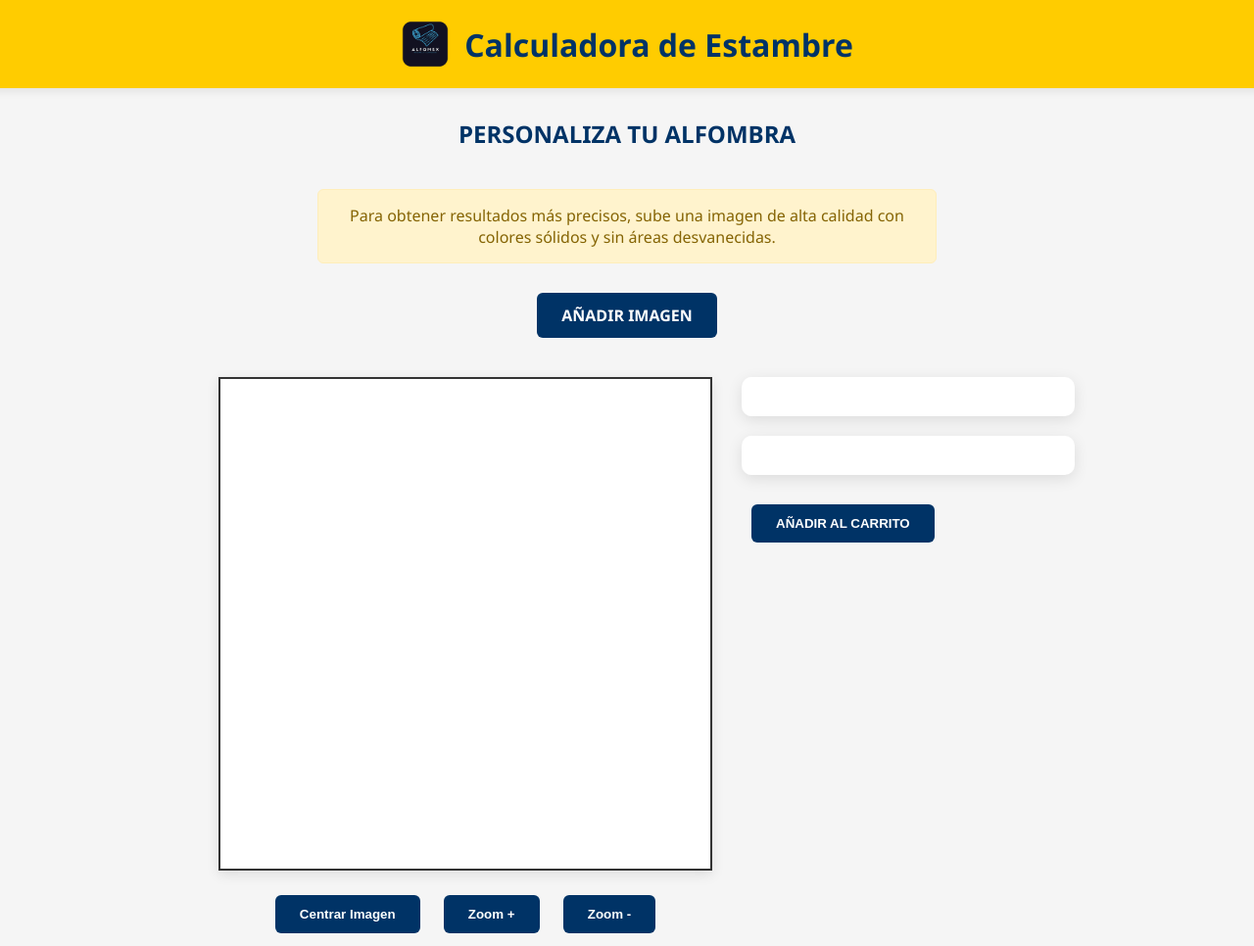
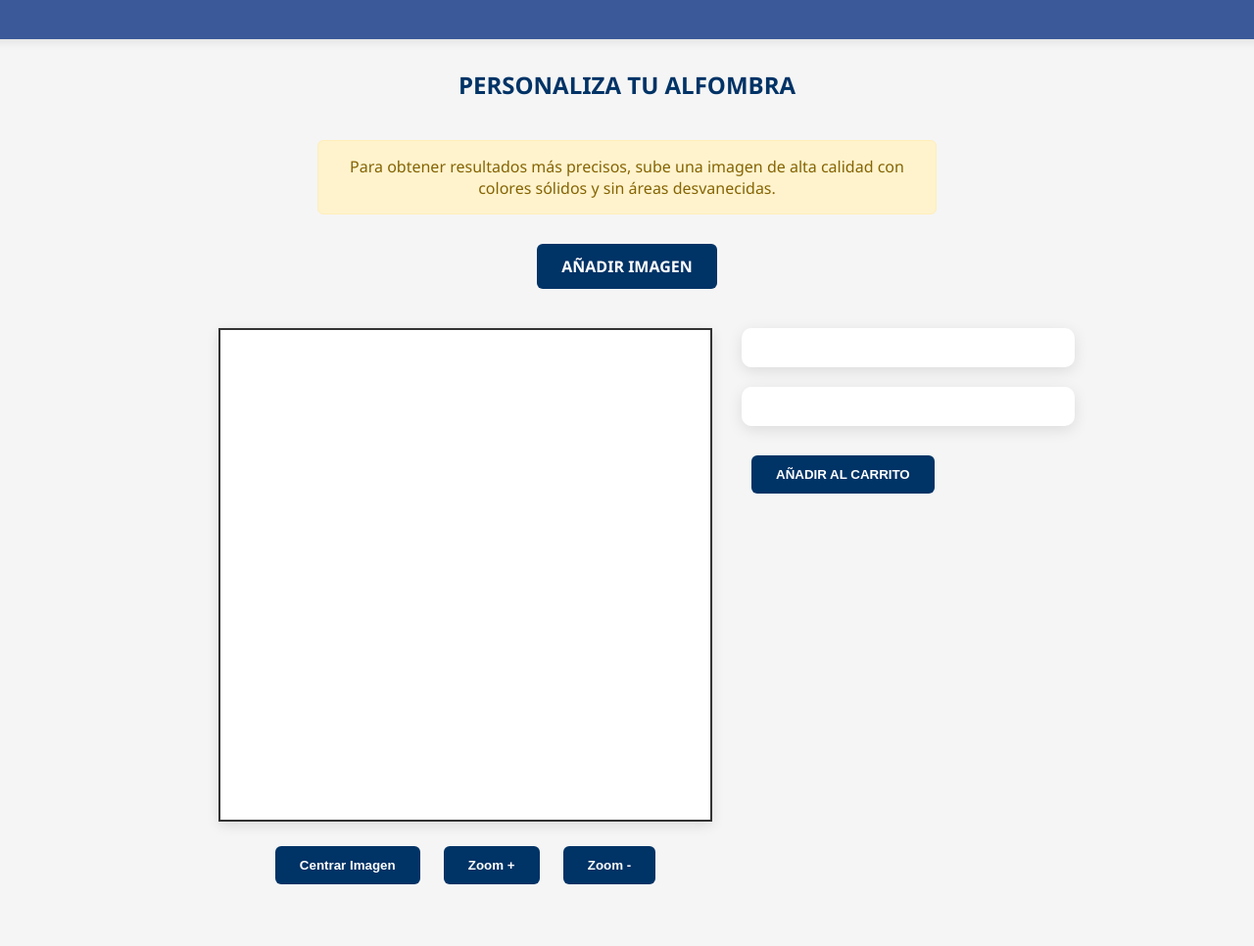
Before and after one commit to Nebursio12/mi-pagina, a plain HTML site: page index.html in a window 1280 px wide. Shown: the top 966 px of the page at 98% size. Drawn offline with Linux system fonts and the light colour scheme.

Commit message:
Update index.html

```diff
--- a/index.html
+++ b/index.html
@@ -1,8 +1,8 @@
 <!DOCTYPE html>
 <html lang="es">
 <head>
-  <meta charset="UTF-8">
-  <meta name="viewport" content="width=device-width, initial-scale=1.0">
+  <meta charset="UTF-8" />
+  <meta name="viewport" content="width=device-width, initial-scale=1.0" />
   <title>Personaliza tu Alfombra - Alfomex</title>
   <link rel="stylesheet" href="https://cdnjs.cloudflare.com/ajax/libs/font-awesome/6.5.0/css/all.min.css">
   <style>
@@ -28,23 +28,12 @@
 
     header {
       width: 100%;
-      background: var(--primary);
+      background: #3b5998;
       padding: 20px;
       display: flex;
       align-items: center;
       justify-content: center;
       box-shadow: 0 2px 10px var(--shadow);
-    }
-
-    header img {
-      height: 50px;
-      margin-right: 15px;
-    }
-
-    header h1 {
-      margin: 0;
-      font-size: 2rem;
-      color: var(--secondary);
     }
 
     h2 {
@@ -158,10 +147,7 @@
   </style>
 </head>
 <body>
-  <header>
-    <img src="logo.png" alt="Logo">
-    <h1>Calculadora de Estambre</h1>
-  </header>
+  <header></header>
 
   <h2>PERSONALIZA TU ALFOMBRA</h2>
 
@@ -170,7 +156,7 @@
   </div>
 
   <label class="upload-btn" for="imgInput">AÑADIR IMAGEN</label>
-  <input type="file" accept="image/png" id="imgInput" style="display:none">
+  <input type="file" accept="image/png, image/jpeg" id="imgInput" style="display:none">
 
   <div class="contenedor-principal">
     <div>
```
